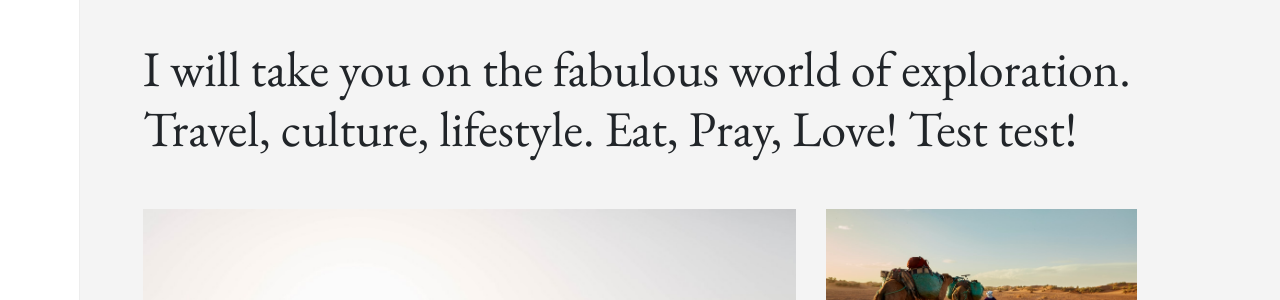
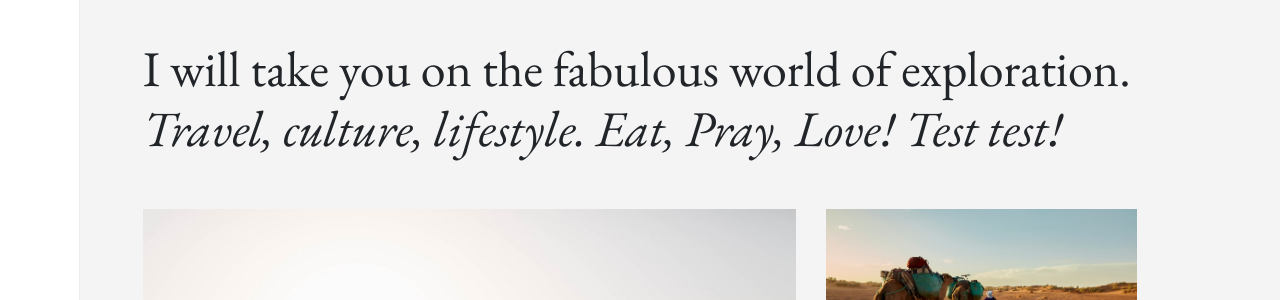
Before and after one commit to lf1921/mighty-kangaroo-0c9ea, a Jekyll site: the page built from index.html, in a window 1280 px wide. Shown: the part 197-497 px from the top of the page. Built offline with Jekyll 4.4.1, drawn with Linux system fonts in a browser that asks for light colours; nearby versions of some CDN libraries; the list of posts is cut into pages by our own code; comment, search, counter and statistics services are not loaded.

```diff
--- a/_config.yml
+++ b/_config.yml
@@ -1,8 +1,8 @@
 name: Memoirs
 title: Memoirs
 description: >-
-  I will take you on the fabulous world of exploration. Travel, culture,
-  lifestyle. Eat, Pray, Love! Test test!
+  I will take you on the fabulous world of exploration. <i>Travel, culture,
+  lifestyle. Eat, Pray, Love! Test test!</i>
 logo: assets/images/logo.png
 favicon: assets/images/logo.png
 baseurl: ''
```
